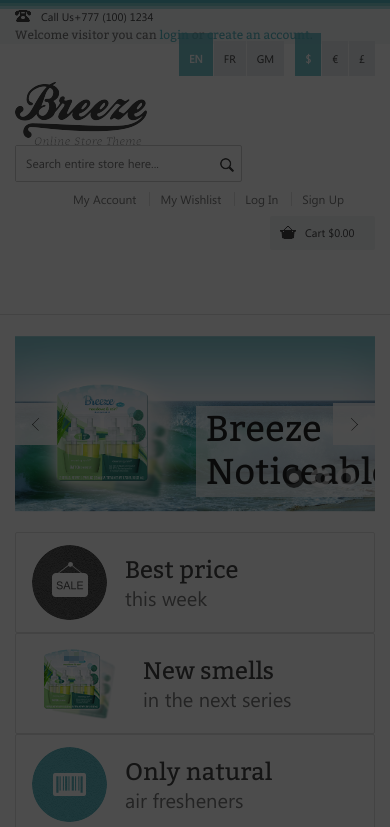
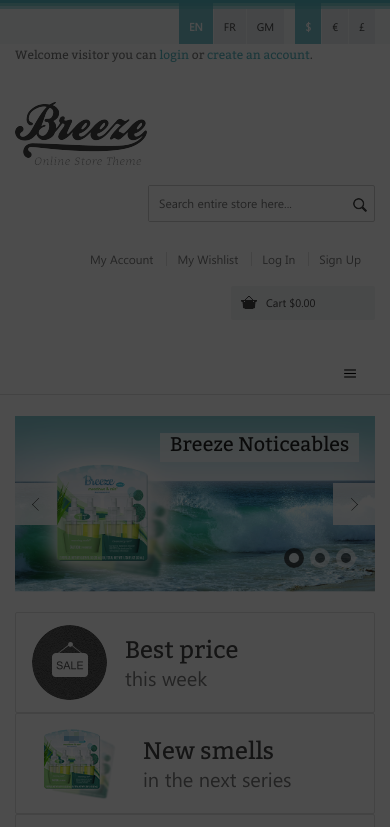
Before and after one commit to hadaev/breeze, a website: page src/index.html in a window 390 px wide. Shown: the top 827 px of the page. Drawn offline with nearby package versions, Linux system fonts and the light colour scheme; files that its build step writes are made by us from their sources; no server answers; files whose address does not match are found by name.

Commit message:
responsive

```diff
--- a/src/_include/footer.html
+++ b/src/_include/footer.html
@@ -2,7 +2,7 @@
     <div class="footer__top">
         <div class="container">
             <div class="row">
-                <div class="col-md-3">
+                <div class="col-md-3 col-sm-6">
                     <h3>Contact Us</h3>
                     <ul class="contact">
                         <li><a href="" class="address-f">49 Archdale, 2B Charleston</a></li>
@@ -10,7 +10,7 @@
                         <li><a href="" class="email-f">mail@example.com</a></li>
                     </ul>
                 </div>
-                <div class="col-md-3">
+                <div class="col-md-3 col-sm-6">
                     <h3>Information</h3>
                     <ul>
                         <li><a href="">About Us</a></li>
@@ -19,7 +19,7 @@
                         <li><a href="">Secure payment</a></li>
                     </ul>
                 </div>
-                <div class="col-md-3">
+                <div class="col-md-3 col-sm-6">
                     <h3>Costumer Service</h3>
                     <ul>
                         <li><a href="">Contact Us</a></li>
@@ -28,7 +28,7 @@
                         <li><a href="">Site Map</a></li>
                     </ul>
                 </div>
-                <div class="col-md-3">
+                <div class="col-md-3 col-sm-6">
                     <h3>My Account</h3>
                     <ul>
                         <li><a href="">My Account</a></li>
@@ -44,12 +44,12 @@
     <div class="footer__bottom">
         <div class="container">
             <div class="row">
-                <div class="col-md-6">
+                <div class="col-md-6 col-sm-6">
                     <div class="copyright">
                         <span>© Breeze Store Theme, 2012</span>
                     </div>
                 </div>
-                <div class="col-md-6">
+                <div class="col-md-6 col-sm-6">
                     <div class="social display-flex flex-align-items-center flex-justify-content-end">
                         <a href="" class="fb"></a><a href="" class="tw"></a><a href="" class="g-plus"></a>
                     </div>
--- a/src/_include/header.html
+++ b/src/_include/header.html
@@ -5,12 +5,12 @@
                 <div class="col-md-3">
                     <div class="phone"><span>Call Us</span><a href="">+777 (100) 1234</a></div>
                 </div>
-                <div class="col-md-5">
+                <div class="col-md-6">
                     <div class="create-account">
                         <span>Welcome visitor you can <a href="">login</a> or <a href="">create an account</a>.</span>
                     </div>
                 </div>
-                <div class="col-md-4 display-flex flex-justify-content-end">
+                <div class="col-md-4 header__top-right display-flex flex-justify-content-end">
                     <div class="lang"><a href="" class="active">en</a><a href="">fr</a><a href="">gm</a></div>
                     <div class="currency"><a href="" class="active">$</a><a href="">€</a><a href="">£</a></div>
                 </div>
@@ -20,10 +20,10 @@
     <div class="header__middle">
         <div class="container">
             <div class="row flex-align-items-center">
-                <div class="col-md-3">
+                <div class="col-md-3 col-sm-6">
                     <div class="logo"><a href=""><img src="images/logo.png" alt=""></a></div>
                 </div>
-                <div class="col-md-3">
+                <div class="col-md-3 col-sm-6">
                     <div class="search">
                         <form action="" class="js-focus">
                             <input type="text" placeholder="Search entire store here...">
@@ -31,7 +31,7 @@
                         </form>
                     </div>
                 </div>
-                <div class="col-md-6 display-flex flex-justify-content-end">
+                <div class="col-md-6 col-sm-12 user-cart display-flex flex-justify-content-end">
                     <ul class="auth display-flex flex-justify-content-between">
                         <li><a href="">My Account</a></li>
                         <li><a href="">My Wishlist</a></li>
@@ -76,8 +76,8 @@
         <div class="container">
             <div class="row">
                 <div class="col-md-12">
+                    <a href="" class="header__menu-icon menu-icon js-click-menu"></a>
                     <div class="menu  js-menu">
-                        <a href="" class="header__menu-icon menu-icon js-click-menu"></a>
                         <ul class="display-flex flex-justify-content-start">
                             <li class="active"><a href="">home</a></li>
                             <li><a href="">solids</a></li>
--- a/src/sass/_variables.scss
+++ b/src/sass/_variables.scss
@@ -36,5 +36,5 @@ $container-width: 984px + $container-padding * 2;
 // Адаптивность под девайсы
 
 $mobile: 480px;
-$tablet: 768px;
+$tablet: 660px;
 $desktop: 1200px;
--- a/src/sass/block/_footer.scss
+++ b/src/sass/block/_footer.scss
@@ -42,6 +42,13 @@
 		}
 	}
 }
+.footer__bottom{
+	.col-md-6{
+		@include max-w(567px){
+			width: 50%;
+		}
+	}
+}
 .copyright{
 	padding: 22px 0;
 	color: #999;
--- a/src/sass/block/_header.scss
+++ b/src/sass/block/_header.scss
@@ -16,6 +16,11 @@
   .row{
     height: 44px;
     padding-top: 10px;
+    position: relative;
+  }
+  &-right{
+    position: absolute;
+    right: 0;
   }
 }
 
@@ -24,6 +29,10 @@
   font-size: 11px;
   color: $light-grey;
   position: relative;
+  margin: 10px 0;
+  @include max-w(390px){
+    visibility: hidden;
+  }
   &:before{
     content: '';
     position: absolute;
@@ -84,6 +93,30 @@
 
 .header__middle {
   padding: 38px 0;
+  @include max-w(660px){
+    //padding-bottom: 0;
+  }
+  .user-cart{
+    @include max-w(915px){
+      width: 100%;
+      max-width: 100%;
+      flex: 100%;
+    }
+    @include max-w(575px){
+      padding: 20px 15px 0 15px;
+    }
+  }
+  form{
+    @include max-w(767px){
+      float: right;
+      width: 100%;
+    }
+  }
+}
+.logo{
+  @include max-w(575px){
+    padding: 20px 0;
+  }
 }
 .search,
 .block-email{
@@ -114,7 +147,9 @@
   font-weight: 400;
   padding-right: 17px;
   max-width: 376px;
-  //width: calc(100% - 96px);
+  @include max-w(485px){
+    padding-right: 0;
+  }
   li{
     position: relative;
     &:not(:last-child):after{
@@ -146,6 +181,9 @@
   font-size: 11px;
   font-weight: 400;
   position: relative;
+  @include max-w(485px){
+    width: 40%;
+  }
   &>a{
     color: inherit;
     background-color: #f1f3f5;
@@ -156,8 +194,12 @@
     display: inline-block;
     width: 105px;
     padding-left: 35px;
-
+    @include max-w(485px){
+      width: 100%;
+      margin: 10px 0;
     }
+  }
+  @include min-w(426px){
     &:hover{
       .cart__show{
         display: block;
@@ -173,6 +215,7 @@
       &>a{
         background: #59b7c2 url("../images/cart-white.png") 10px center no-repeat;
         color: $white;
+      }
     }
   }
   .cart__show{
@@ -281,6 +324,7 @@
   background-color: #f5f7f9;
   li{
     position: relative;
+    @include min-w(661px){
       &:hover{
         .submenu{
           display: block;
@@ -294,7 +338,9 @@
           }
         }
       }
+    }
     .submenu{
+      @include min-w(661px){
         display: none;
         position: absolute;
         top: 51px;
@@ -323,10 +369,15 @@
 
         }
       }
+
+    }
     border: 1px solid transparent;
     &:hover{
+      @include max-w(661px){
         background-color: #d5e4f1;
         border: 1px solid #c3d7e9;
+      }
+
     }
     &.active{
       opacity: 0.8;
--- a/src/sass/block/_menu.scss
+++ b/src/sass/block/_menu.scss
@@ -1,7 +1,11 @@
 .menu-icon{
-  display: none!important;
+  display: none;
   @include max-w($tablet){
     display: inline-block;
+    position: absolute;
+    top: -30px;
+    right: 15px;
+    transform: rotateZ(90deg);
   }
   &:after{
     content: "|||";
@@ -24,9 +28,14 @@
     top: 0;
     right: 0;
     overflow: hidden;
+    z-index: 3;
     @include transition;
     ul{
       @include flex-reset-column();
+    }
+    li{
+      width: 100%;
+      text-align: center;
     }
     .active &{
       width: 100%;
--- a/src/sass/pages/_home.scss
+++ b/src/sass/pages/_home.scss
@@ -10,10 +10,20 @@
     position: absolute;
     top: 70px;
     left: 50.3%;
+    @include max-w(767px){
+      top: 10%;
+      left: 40.3%;
+    }
+    ul{
+      @include max-w(540px){
+        display: none;
+      }
+    }
     h1{
       background-color: rgba(255, 255, 255, .7);
       padding: 0 10px 5px 10px;
       margin-bottom: 18px;
+      @include fluid-font(18px, 36px, 320px, 1014px);
     }
     span{
       color: #222;
@@ -100,6 +110,17 @@
     border: 1px solid #e0e0e0;
     border-radius: 2px;
     padding: 0px 16px;
+    flex-wrap: nowrap;
+    @include max-min-w(991px, 768px){
+      height: auto;
+      justify-content: center;
+      flex-wrap: wrap;
+      padding-top: 15px;
+      text-align: center;
+      &>*{
+        width: 100%;
+      }
+    }
     .block-text{
       line-height: 26px;
       padding: 18px 0 0 18px;
@@ -237,10 +258,14 @@
 }
 .products{
   padding-top: 77px;
+  @include max-w(424px){
+    padding-top: 0;
+  }
 }
 
 .info{
   padding-top: 70px;
+
   h3{
     line-height: 28px;
     margin-bottom: 15px;
@@ -309,6 +334,13 @@
   font-size:16px;
   font-weight:300;
   font-family: BitterRegular, sans-serif;
+  @include max-w(540px){
+    top: 100px;
+    width: calc(100% - 30px);
+    left: 0;
+    right: 0;
+    margin: 0 auto;
+  }
 }
 .modal-contents {
   text-align:left;
```
Also changed, not shown: assets/index.html (+13 -12 lines), assets/dist/main.css, 1 other file. Lines whose indentation alone changed are shown as unchanged.
